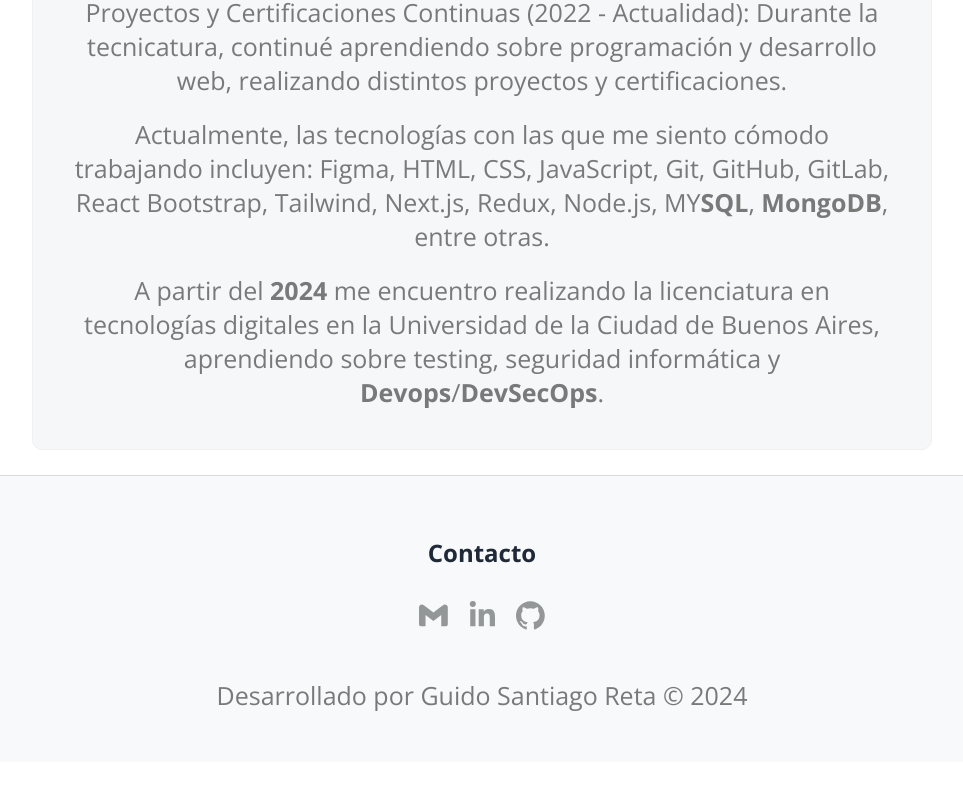
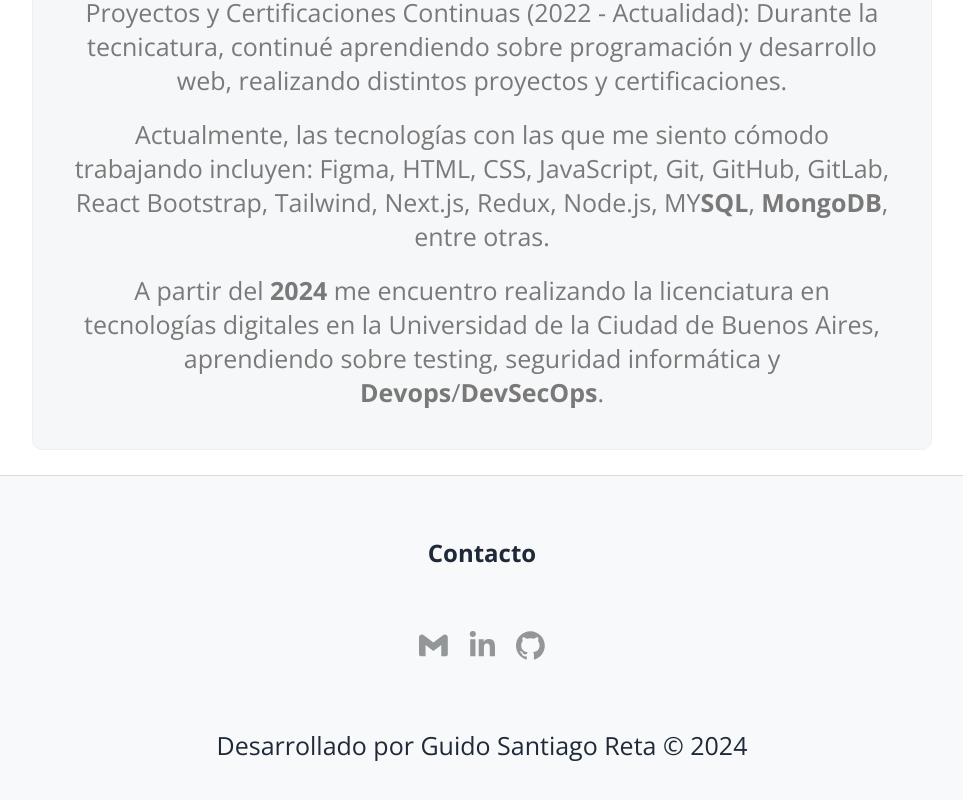
Before and after one commit to GuidoSantiagoReta/BlogDeCodigo, a React (Vite) app: page / in a window 1280 px wide. Shown: the part 1499-2299 px from the top of the page, without its empty margins (158-1121 px from the left). Before the commit the page ends 2261 px from the top, so only its background shows below. Built offline with nearby package versions, Linux system fonts and the light colour scheme.

Commit message:
se agregan modificaciones en los elementos del footer

```diff
--- a/src/components/Article/Article.jsx
+++ b/src/components/Article/Article.jsx
@@ -79,7 +79,7 @@ const Article = ({ article }) => {
                   alt="developer"
                   className="developer-image"
                   effect="blur"
-                  aspectRatio={16 / 9}
+
                 />
                 <div className="article-text">
                   {article.texto.map((p, index) => (
--- a/src/components/Footer/Footer.css
+++ b/src/components/Footer/Footer.css
@@ -6,8 +6,6 @@ footer {
     width: 100%;
     border-top: 1.5px solid #c7c6c69b;
     position: absolute;
-
-
 
 }
 
@@ -32,7 +30,7 @@ footer {
     display: flex;
     justify-content: center;
     gap: 20px;
-    margin-top: 30px;
+    margin-top: 60px;
 }
 
 .social-icons a {
@@ -52,6 +50,9 @@ footer {
     cursor: pointer;
 }
 
+.developer-info p{
+    color: #1F2937;
+}
 .developer-info p:hover {
     color: #939797;
     cursor: pointer;
@@ -73,7 +74,7 @@ footer {
 
 }
 
-.dark-mmode-footer .developer-info p {
+.dark-mode-footer .developer-info p {
     color: #939797;
 }
 
--- a/src/components/Footer/Footer.jsx
+++ b/src/components/Footer/Footer.jsx
@@ -26,7 +26,7 @@ const Footer = () => {
               </a>
             </div>
           </div>
-          <div className={`developer-info{${isDarkMode ? "dark-mode-footer" : ""}`}>
+          <div className={`developer-info {${isDarkMode ? "dark-mode-footer" : ""}`}>
             <p>Desarrollado por Guido Santiago Reta &copy; 2024</p>
           </div>
         </div>
```
